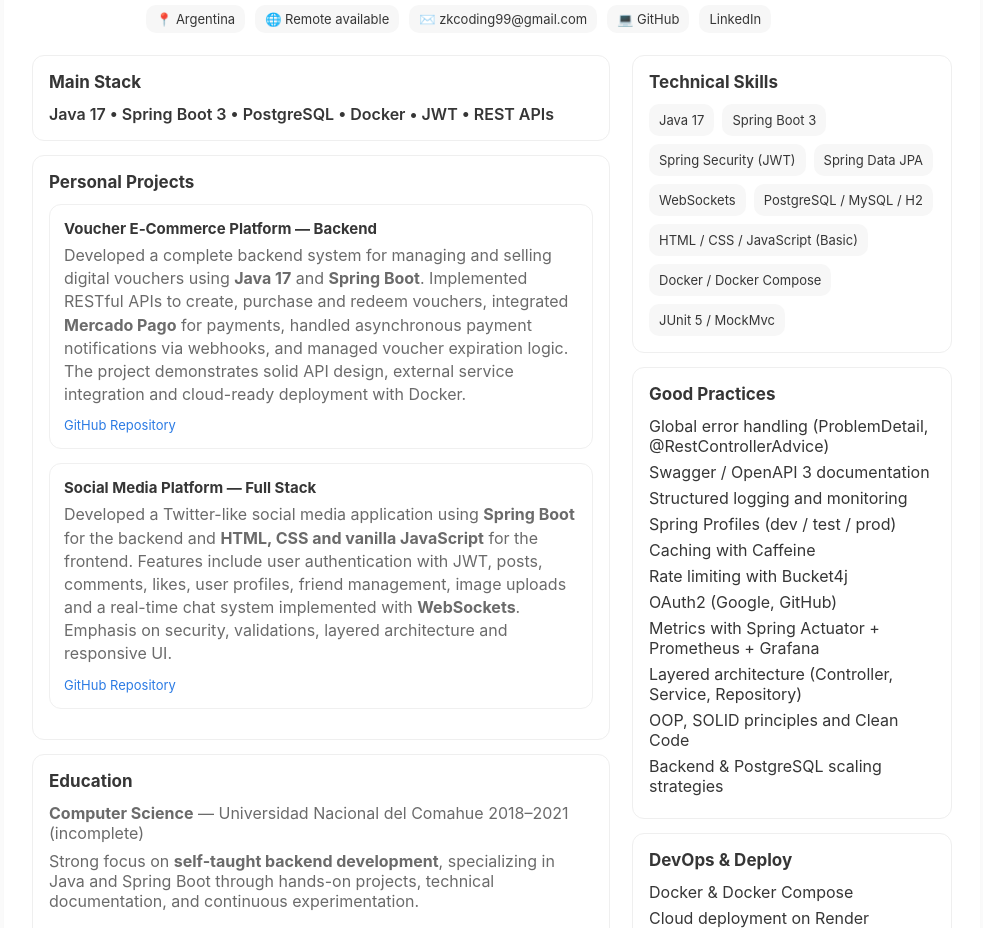
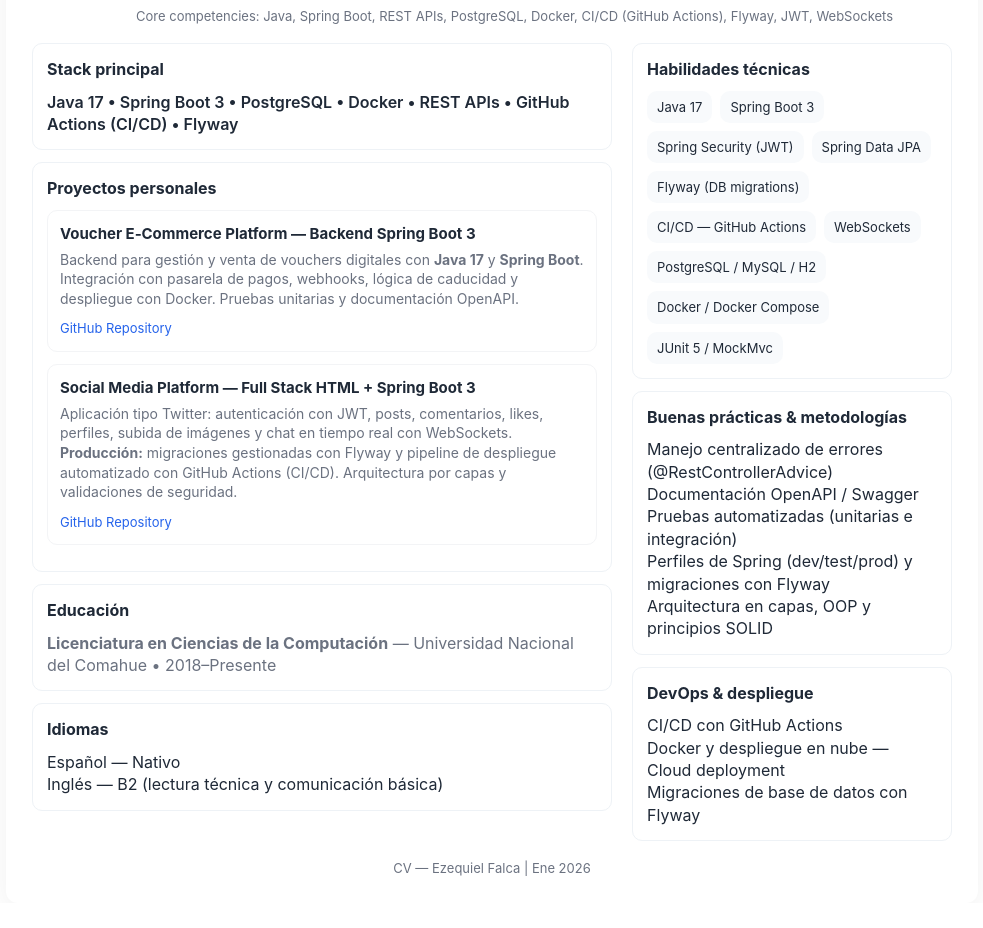
Before and after one commit to zuxercoding99/zuxercoding99.github.io, a plain HTML site: page index.html in a window 1280 px wide. Shown: the part 254-1182 px from the top of the page, without its empty margins (148-1131 px from the left). After the commit the page ends 1157 px from the top, so only its background shows below. Drawn offline with Linux system fonts and the light colour scheme.

Commit message:
updated cv

```diff
--- a/index.html
+++ b/index.html
@@ -1,5 +1,5 @@
 <!DOCTYPE html>
-<html lang="en">
+<html lang="es">
   <head>
     <meta charset="utf-8" />
     <meta name="viewport" content="width=device-width,initial-scale=1" />
@@ -7,10 +7,10 @@
     <style>
       :root {
         --bg: #ffffff;
-        --text: #363636;
-        --muted: #6b6b6b;
-        --accent: #2b7be4;
-        --card: #f7f7f7;
+        --text: #1f2937;
+        --muted: #6b7280;
+        --accent: #2563eb;
+        --card: #f8fafc;
       }
       html,
       body {
@@ -20,24 +20,27 @@
         color: var(--text);
         font-family: Inter, Roboto, "Segoe UI", Arial, sans-serif;
         -webkit-font-smoothing: antialiased;
+        line-height: 1.4;
       }
       .container {
         max-width: 920px;
-        margin: 36px auto;
-        padding: 28px;
-        border-radius: 14px;
-        box-shadow: 0 6px 30px rgba(0, 0, 0, 0.05);
+        margin: 28px auto;
+        padding: 26px;
+        border-radius: 12px;
+        box-shadow: 0 8px 30px rgba(2, 6, 23, 0.06);
+        background: white;
       }
       header {
         display: flex;
-        gap: 18px;
+        gap: 16px;
         align-items: center;
+        flex-wrap: wrap;
       }
       .avatar {
-        width: 96px;
-        height: 96px;
-        border-radius: 14px;
-        background: #eee;
+        width: 88px;
+        height: 88px;
+        border-radius: 12px;
+        background: #eef2ff;
         display: flex;
         align-items: center;
         justify-content: center;
@@ -47,28 +50,29 @@
         width: 100%;
         height: 100%;
         object-fit: cover;
-        border-radius: 12px;
+        border-radius: 10px;
       }
       h1 {
         margin: 0;
-        font-size: 24px;
+        font-size: 22px;
       }
       .subtitle {
         margin-top: 4px;
         font-weight: 600;
+        color: var(--muted);
       }
       .lead {
         margin: 8px 0 0;
         color: var(--muted);
-        line-height: 1.5;
       }
       .meta {
         display: flex;
         gap: 10px;
         flex-wrap: wrap;
-        margin-top: 14px;
+        margin-top: 12px;
       }
-      .meta a {
+      .meta a,
+      .meta span {
         color: var(--text);
         text-decoration: none;
         padding: 6px 10px;
@@ -76,31 +80,21 @@
         background: var(--card);
         font-size: 13px;
       }
-      .section {
-        margin-top: 22px;
-      }
       .two-col {
         display: grid;
         grid-template-columns: 1fr 320px;
-        gap: 22px;
+        gap: 20px;
+        margin-top: 18px;
       }
       .card {
         background: #fff;
-        padding: 16px;
-        border-radius: 12px;
-        border: 1px solid #efefef;
+        padding: 14px;
+        border-radius: 10px;
+        border: 1px solid #eef2f6;
       }
       h2 {
-        margin: 0 0 12px;
-        font-size: 17px;
-      }
-      ul.clean {
-        padding: 0;
-        margin: 0;
-        list-style: none;
-      }
-      ul.clean li {
-        margin: 6px 0;
+        margin: 0 0 10px;
+        font-size: 16px;
       }
       .tech-grid {
         display: flex;
@@ -108,16 +102,21 @@
         gap: 8px;
       }
       .tech {
-        padding: 8px 10px;
+        padding: 7px 10px;
         border-radius: 10px;
         background: var(--card);
         font-size: 13px;
       }
+      ul.clean {
+        padding: 0;
+        margin: 0;
+        list-style: none;
+      }
       .projects .project {
-        padding: 14px;
-        border-radius: 12px;
-        border: 1px solid #f0f0f0;
-        margin-bottom: 14px;
+        padding: 12px;
+        border-radius: 10px;
+        border: 1px solid #f3f4f6;
+        margin-bottom: 12px;
       }
       .project h3 {
         margin: 0 0 6px;
@@ -126,15 +125,20 @@
       .project p {
         margin: 0 0 8px;
         color: var(--muted);
-        line-height: 1.45;
+        font-size: 14px;
       }
-      .project a {
-        font-size: 13px;
+      .links a {
         color: var(--accent);
         text-decoration: none;
+        font-size: 13px;
+      }
+      .core {
+        margin-top: 10px;
+        color: var(--muted);
+        font-size: 13px;
       }
       footer {
-        margin-top: 20px;
+        margin-top: 18px;
         font-size: 13px;
         color: var(--muted);
         text-align: center;
@@ -144,14 +148,14 @@
           grid-template-columns: 1fr;
         }
         .avatar {
-          width: 76px;
-          height: 76px;
+          width: 72px;
+          height: 72px;
         }
       }
     </style>
   </head>
   <body>
-    <div class="container">
+    <div class="container" role="main">
       <header>
         <div class="avatar">
           <img
@@ -160,152 +164,141 @@
             onerror="this.style.display='none'"
           />
         </div>
-        <div>
+        <div style="flex: 1; min-width: 220px">
           <h1>Ezequiel Falca</h1>
-          <div class="subtitle">
-            Backend Developer | Java & Spring Boot | REST APIs | Trainee /
-            Junior
-          </div>
+          <div class="subtitle">Backend Developer — Java & Spring Boot</div>
           <p class="lead">
-            Trainee/Junior Backend Developer with a solid foundation in
-            <strong>Java 17</strong> and <strong>Spring Boot 3</strong>.
-            Experienced in building secure <strong>REST APIs</strong> with JWT
-            authentication, real-time communication using
-            <strong>WebSockets</strong>, and backend features such as file
-            uploads, monitoring and integrations with external services.
-            Actively seeking my first professional opportunity as a Backend Java
-            / Spring Boot Developer to contribute, learn and grow.
+            Backend developer especializado en <strong>Java 17</strong> y
+            <strong>Spring Boot</strong>. Experiencia en diseño de REST APIs,
+            seguridad con JWT, WebSockets y migraciones de base de datos con
+            Flyway. Implementé pipelines CI/CD usando GitHub Actions y
+            despliegue en la nube (Docker). Interesado en aportar valor en
+            equipos backend y seguir desarrollando habilidades en sistemas
+            Java/Spring Boot.
           </p>
           <div class="meta">
-            <a>📍 Argentina</a>
-            <a>🌐 Remote available</a>
+            <span>📍 Argentina</span>
+            <span>🌐 Disponibilidad: Remoto</span>
             <a href="mailto:zkcoding99@gmail.com">✉️ zkcoding99@gmail.com</a>
             <a href="https://github.com/zuxercoding99">💻 GitHub</a>
             <a href="https://www.linkedin.com/in/ezequiel-zk993213/"
               >LinkedIn</a
             >
           </div>
+          <div class="core">
+            Core competencies: Java, Spring Boot, REST APIs, PostgreSQL, Docker,
+            CI/CD (GitHub Actions), Flyway, JWT, WebSockets
+          </div>
         </div>
       </header>
 
-      <div class="section two-col">
+      <div class="two-col">
         <main>
           <section class="card">
-            <h2>Main Stack</h2>
+            <h2>Stack principal</h2>
             <p style="margin: 0; font-weight: 600">
-              Java 17 • Spring Boot 3 • PostgreSQL • Docker • JWT • REST APIs
+              Java 17 • Spring Boot 3 • PostgreSQL • Docker • REST APIs • GitHub
+              Actions (CI/CD) • Flyway
             </p>
           </section>
 
-          <section class="card projects" style="margin-top: 14px">
-            <h2>Personal Projects</h2>
+          <section class="card projects" style="margin-top: 12px">
+            <h2>Proyectos personales</h2>
 
             <article class="project">
-              <h3>Voucher E‑Commerce Platform — Backend</h3>
+              <h3>Voucher E‑Commerce Platform — Backend Spring Boot 3</h3>
               <p>
-                Developed a complete backend system for managing and selling
-                digital vouchers using <strong>Java 17</strong> and
-                <strong>Spring Boot</strong>. Implemented RESTful APIs to
-                create, purchase and redeem vouchers, integrated
-                <strong>Mercado Pago</strong> for payments, handled asynchronous
-                payment notifications via webhooks, and managed voucher
-                expiration logic. The project demonstrates solid API design,
-                external service integration and cloud-ready deployment with
-                Docker.
+                Backend para gestión y venta de vouchers digitales con
+                <strong>Java 17</strong> y <strong>Spring Boot</strong>.
+                Integración con pasarela de pagos, webhooks, lógica de caducidad
+                y despliegue con Docker. Pruebas unitarias y documentación
+                OpenAPI.
               </p>
+              <div class="links">
                 <a href="https://github.com/zuxercoding99/Voucher-Ecommerce"
                   >GitHub Repository</a
                 >
+              </div>
             </article>
 
             <article class="project">
-              <h3>Social Media Platform — Full Stack</h3>
+              <h3>Social Media Platform — Full Stack HTML + Spring Boot 3</h3>
               <p>
-                Developed a Twitter-like social media application using
-                <strong>Spring Boot</strong> for the backend and
-                <strong>HTML, CSS and vanilla JavaScript</strong> for the
-                frontend. Features include user authentication with JWT, posts,
-                comments, likes, user profiles, friend management, image uploads
-                and a real-time chat system implemented with
-                <strong>WebSockets</strong>. Emphasis on security, validations,
-                layered architecture and responsive UI.
+                Aplicación tipo Twitter: autenticación con JWT, posts,
+                comentarios, likes, perfiles, subida de imágenes y chat en
+                tiempo real con WebSockets.
+                <strong>Producción:</strong> migraciones gestionadas con Flyway
+                y pipeline de despliegue automatizado con GitHub Actions
+                (CI/CD). Arquitectura por capas y validaciones de seguridad.
               </p>
+              <div class="links">
                 <a
                   href="https://github.com/zuxercoding99/social-media-with-springboot"
                   >GitHub Repository</a
                 >
+              </div>
             </article>
           </section>
 
-          <section class="card" style="margin-top: 14px">
-            <h2>Education</h2>
+          <section class="card" style="margin-top: 12px">
+            <h2>Educación</h2>
             <p style="margin: 0; color: var(--muted)">
-              <strong>Computer Science</strong> — Universidad Nacional del
-              Comahue 2018–2021 (incomplete)
-            </p>
-
-            <p style="margin-top: 8px; color: var(--muted)">
-              Strong focus on <strong>self-taught backend development</strong>,
-              specializing in Java and Spring Boot through hands-on projects,
-              technical documentation, and continuous experimentation.
+              <strong>Licenciatura en Ciencias de la Computación</strong> —
+              Universidad Nacional del Comahue • 2018–Presente
             </p>
           </section>
 
-          <section class="card" style="margin-top: 14px">
-            <h2>Languages</h2>
+          <section class="card" style="margin-top: 12px">
+            <h2>Idiomas</h2>
             <ul class="clean">
-              <li>Spanish — Native</li>
-              <li>English — B2</li>
+              <li>Español — Nativo</li>
+              <li>Inglés — B2 (lectura técnica y comunicación básica)</li>
             </ul>
           </section>
         </main>
 
         <aside>
           <section class="card">
-            <h2>Technical Skills</h2>
-            <div class="tech-grid">
+            <h2>Habilidades técnicas</h2>
+            <div class="tech-grid" style="margin-top: 8px">
               <div class="tech">Java 17</div>
               <div class="tech">Spring Boot 3</div>
               <div class="tech">Spring Security (JWT)</div>
               <div class="tech">Spring Data JPA</div>
+              <div class="tech">Flyway (DB migrations)</div>
+              <div class="tech">CI/CD — GitHub Actions</div>
               <div class="tech">WebSockets</div>
               <div class="tech">PostgreSQL / MySQL / H2</div>
-              <div class="tech">HTML / CSS / JavaScript (Basic)</div>
               <div class="tech">Docker / Docker Compose</div>
               <div class="tech">JUnit 5 / MockMvc</div>
             </div>
           </section>
 
-          <section class="card" style="margin-top: 14px">
-            <h2>Good Practices</h2>
-            <ul class="clean">
+          <section class="card" style="margin-top: 12px">
+            <h2>Buenas prácticas & metodologías</h2>
+            <ul class="clean" style="margin-top: 8px">
+              <li>Manejo centralizado de errores (@RestControllerAdvice)</li>
+              <li>Documentación OpenAPI / Swagger</li>
+              <li>Pruebas automatizadas (unitarias e integración)</li>
               <li>
-                Global error handling (ProblemDetail, @RestControllerAdvice)
+                Perfiles de Spring (dev/test/prod) y migraciones con Flyway
               </li>
-              <li>Swagger / OpenAPI 3 documentation</li>
-              <li>Structured logging and monitoring</li>
-              <li>Spring Profiles (dev / test / prod)</li>
-              <li>Caching with Caffeine</li>
-              <li>Rate limiting with Bucket4j</li>
-              <li>OAuth2 (Google, GitHub)</li>
-              <li>Metrics with Spring Actuator + Prometheus + Grafana</li>
-              <li>Layered architecture (Controller, Service, Repository)</li>
-              <li>OOP, SOLID principles and Clean Code</li>
-              <li>Backend & PostgreSQL scaling strategies</li>
+              <li>Arquitectura en capas, OOP y principios SOLID</li>
             </ul>
           </section>
 
-          <section class="card" style="margin-top: 14px">
-            <h2>DevOps & Deploy</h2>
-            <ul class="clean">
-              <li>Docker & Docker Compose</li>
-              <li>Cloud deployment on Render</li>
+          <section class="card" style="margin-top: 12px">
+            <h2>DevOps & despliegue</h2>
+            <ul class="clean" style="margin-top: 8px">
+              <li>CI/CD con GitHub Actions</li>
+              <li>Docker y despliegue en nube — Cloud deployment</li>
+              <li>Migraciones de base de datos con Flyway</li>
             </ul>
           </section>
         </aside>
       </div>
 
-      <footer>CV — Ezequiel Falca | Dic 2025</footer>
+      <footer>CV — Ezequiel Falca | Ene 2026</footer>
     </div>
   </body>
 </html>
```
Also changed, not shown: 1 other file. Lines whose indentation alone changed are shown as unchanged.
